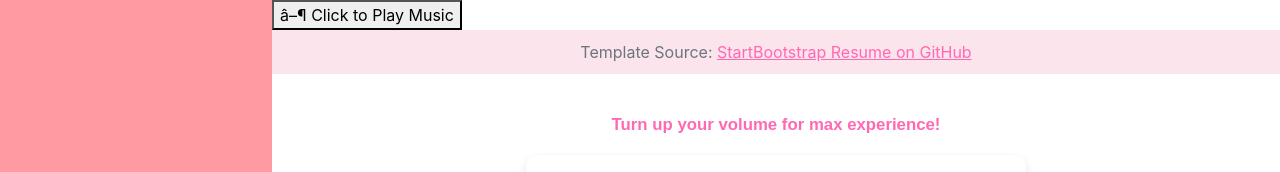
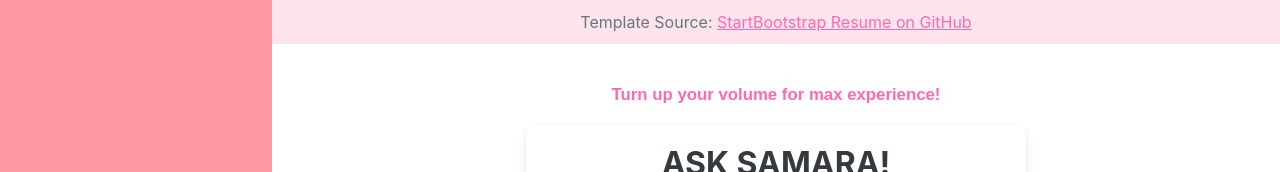
Before and after one commit to samaralinzie/samara-website, a plain HTML site: page index.html in a window 1280 px wide. Shown: the top 172 px of the page. Drawn offline with nearby package versions, Linux system fonts and the light colour scheme; a web font is replaced by a local one.

Commit message:
Update index.html

```diff
--- a/index.html
+++ b/index.html
@@ -3,7 +3,6 @@
   <source src="assets/music.mp3" type="audio/mpeg">
   Your browser does not support the audio element.
 </audio>
-<button onclick="document.getElementById('bg-music').play()">▶ Click to Play Music</button>
 <div style="background-color: #fce4ec; padding: 10px; text-align: center;">
   Template Source:
   <a href="https://github.com/StartBootstrap/startbootstrap-resume" target="_blank">
```
